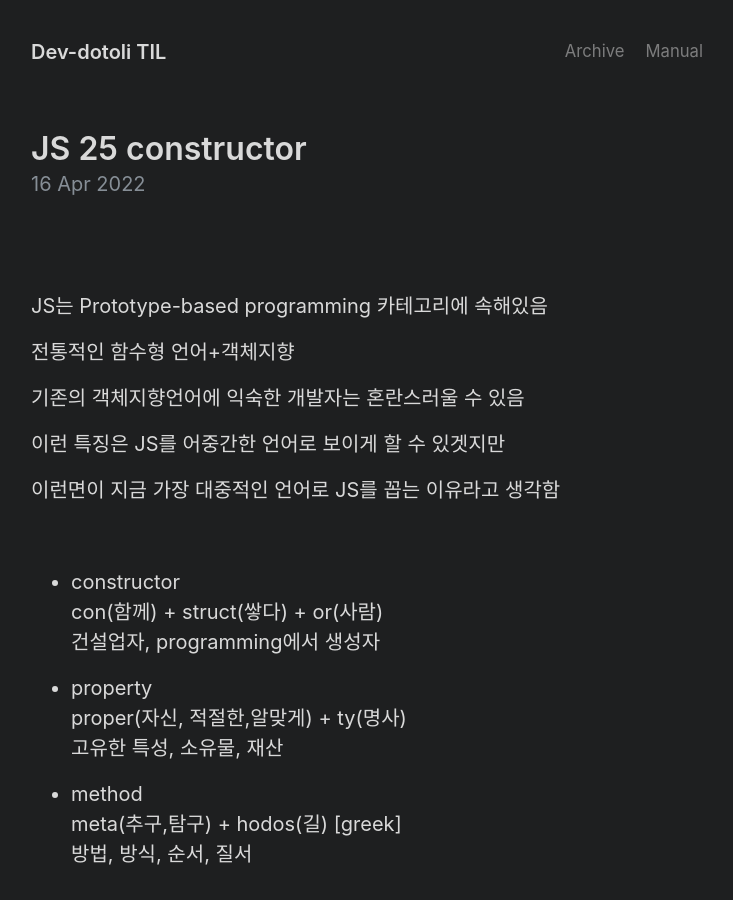
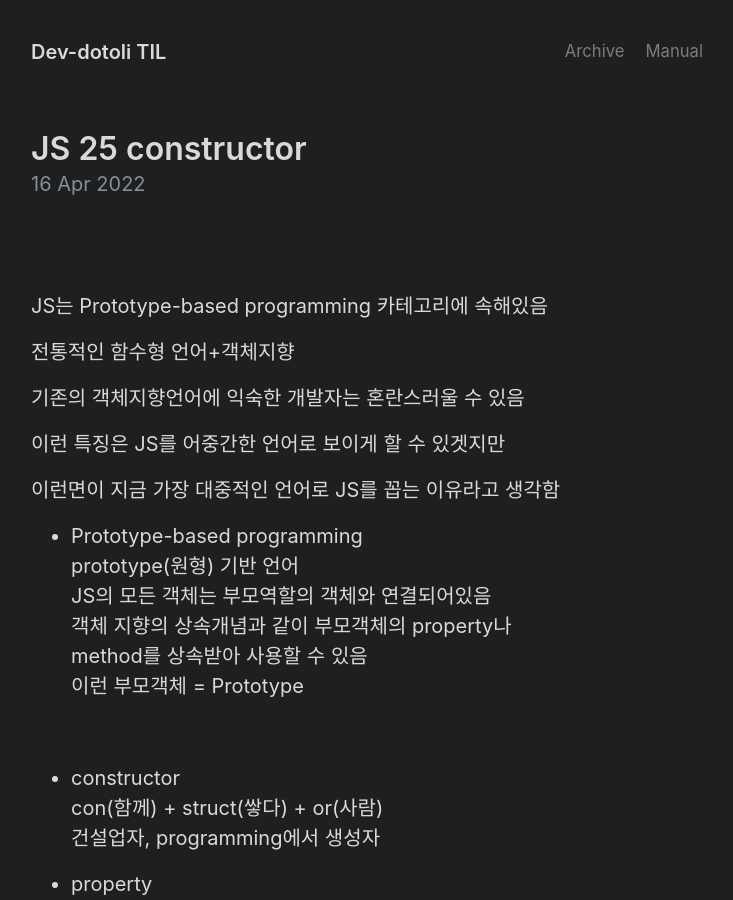
Before and after one commit to Dev-Dotoli/dev-dotoli.github.com, a Jekyll site: the page built from _posts/2022-04-16-JS-25-constructor.md, in a window 1280 px wide and 900 px high. Shown: the whole window, without its empty margins (273-1006 px from the left). Built offline with Jekyll 4.4.1, drawn with Linux system fonts in a browser that asks for light colours.

Commit message:
Docs: add contents about Prototype-based programming

```diff
--- a/_posts/2022-04-16-JS-25-constructor.md
+++ b/_posts/2022-04-16-JS-25-constructor.md
@@ -14,6 +14,13 @@ JS는 Prototype-based programming 카테고리에 속해있음
 이런 특징은 JS를 어중간한 언어로 보이게 할 수 있겟지만
 
 이런면이 지금 가장 대중적인 언어로 JS를 꼽는 이유라고 생각함
+
+- Prototype-based programming<br>
+  prototype(원형) 기반 언어<br>
+  JS의 모든 객체는 부모역할의 객체와 연결되어있음<br>
+  객체 지향의 상속개념과 같이 부모객체의 property나<br>
+  method를 상속받아 사용할 수 있음<br>
+  이런 부모객체 = Prototype
 
 <br>
 
```
